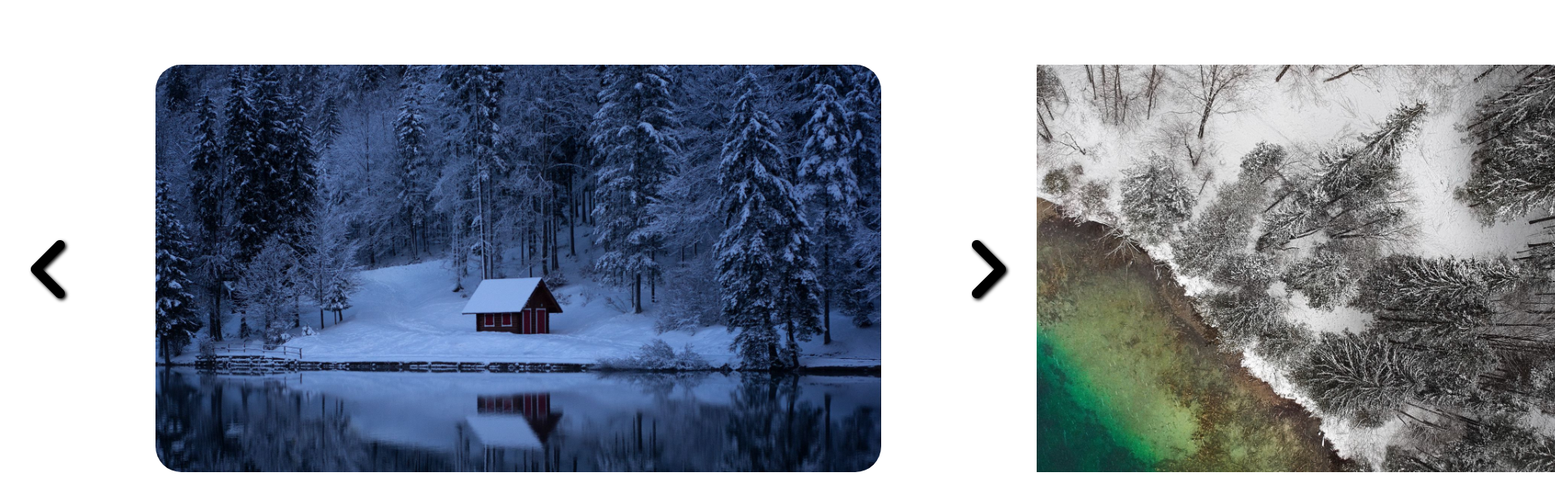
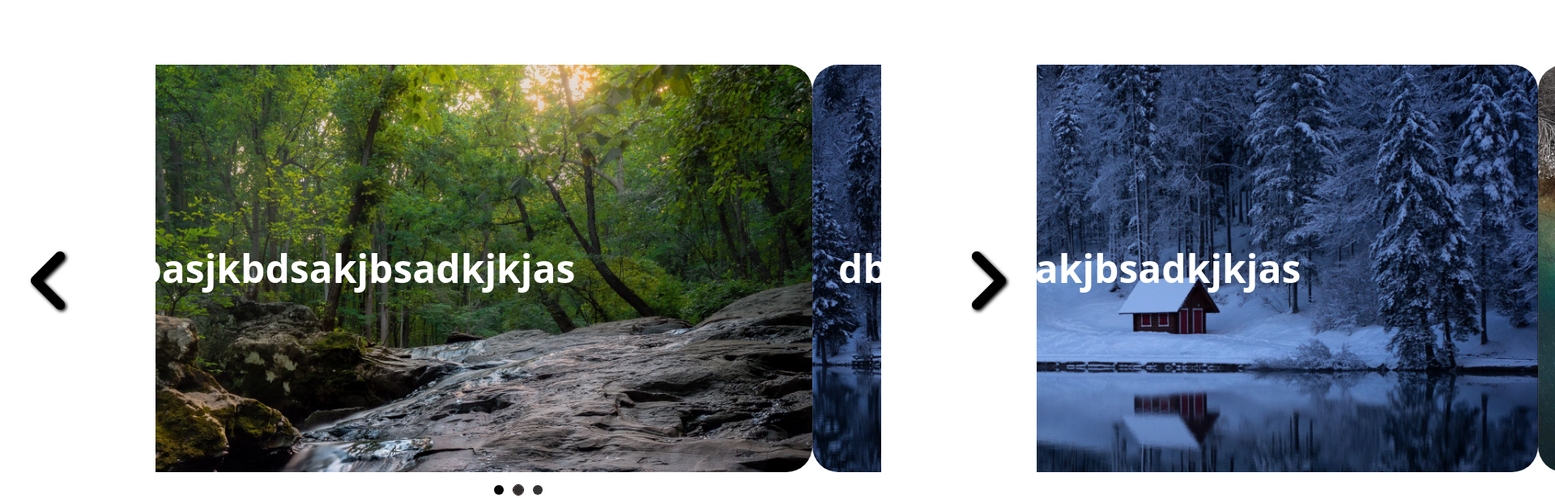
Before and after one commit to alidarovolj/testproject, a Vue app: page / in a window 1280 px wide. Shown: the top 616 px of the page at 81% size, 1920 px wide, since content can reach past the window. Built offline with nearby package versions, Linux system fonts and the light colour scheme.

Commit message:
carousel

```diff
--- a/src/assets/tailwind.less
+++ b/src/assets/tailwind.less
@@ -222,6 +222,15 @@ body {
             img {
                 border-radius: 2rem;
             }
+            p {
+                position: absolute;
+                top: 50%;
+                transform: translateY(-50%);
+                left: 2rem;
+                font-size: 3rem;
+                font-weight: 700;
+                color: #fff;
+            }
         }
     }
 
@@ -244,4 +253,14 @@ body {
         right: 0;
         top: 0;
     }
+    .indicator {
+        width: 12px;
+        height: 12px;
+        background: #000000cc;
+        border-radius: 100%;
+        &.active {
+            background: #000;
+            outline: 2px solid red;
+        }
+    }
 }
--- a/src/components/carousel.vue
+++ b/src/components/carousel.vue
@@ -4,19 +4,27 @@
     <div class="right"></div>
     <div class="cont">
       <div class="inner_content flex items-center">
-        <div class="slide w-full h-full">
+        <div class="slide w-full h-full relative">
           <img class="w-full" src="../assets/1.jpg" alt="" />
+          <p>dbasjkbdsakjbsadkjkjas</p>
         </div>
-        <div class="slide w-full h-full">
+        <div class="slide w-full h-full relative">
           <img class="w-full" src="../assets/2.jpg" alt="" />
+          <p>dbasjkbdsakjbsadkjkjas</p>
         </div>
-        <div class="slide w-full h-full">
+        <div class="slide w-full h-full relative">
           <img class="w-full" src="../assets/3.jpg" alt="" />
+          <p>dbasjkbdsakjbsadkjkjas</p>
         </div>
       </div>
     </div>
     <p class="arrow_first"><i class="fas fa-angle-left"></i></p>
     <p class="arrow_second"><i class="fas fa-angle-right"></i></p>
+    <div class="flex justify-center items-center mt-4">
+      <div class="indicator active"></div>
+      <div class="indicator mx-3"></div>
+      <div class="indicator"></div>
+    </div>
   </div>
 </template>
 
@@ -29,50 +37,96 @@ export default {
     var bool = true;
     $(".arrow_first").on("click", function () {
       bool = false;
+      setInterval(function () {
+        if (bool === false) {
+          bool = true;
+          console.log("bool restored");
+        }
+      }, 50000);
       if (a === 0) {
         $(".inner_content").css({ transform: "translateX(-66.66666%)" });
+        $(".indicator:nth-child(1), .indicator:nth-child(2)").removeClass(
+          "active"
+        );
+        $(".indicator:nth-child(3)").addClass("active");
         a = 2;
         console.log("1");
       } else if (a === 1) {
         $(".inner_content").css({ transform: "translateX(0)" });
+        $(".indicator:nth-child(2), .indicator:nth-child(3)").removeClass(
+          "active"
+        );
+        $(".indicator:nth-child(1)").addClass("active");
         a = 0;
         console.log("2");
       } else if (a === 2) {
         $(".inner_content").css({ transform: "translateX(-33.333333%)" });
+        $(".indicator:nth-child(1), .indicator:nth-child(3)").removeClass(
+          "active"
+        );
+        $(".indicator:nth-child(2)").addClass("active");
         a = 1;
         console.log("3");
       }
     });
     $(".arrow_second").on("click", function () {
       bool = false;
+      setInterval(function () {
+        if (bool === false) {
+          bool = true;
+          console.log("bool restored");
+        }
+      }, 5000);
       if (a === 0) {
         $(".inner_content").css({ transform: "translateX(-33.333333%)" });
+        $(".indicator:nth-child(1), .indicator:nth-child(3)").removeClass(
+          "active"
+        );
+        $(".indicator:nth-child(2)").addClass("active");
         a = 1;
       } else if (a === 1) {
         $(".inner_content").css({ transform: "translateX(-66.666666%)" });
+        $(".indicator:nth-child(1), .indicator:nth-child(2)").removeClass(
+          "active"
+        );
+        $(".indicator:nth-child(3)").addClass("active");
         a = 2;
       } else if (a === 2) {
         $(".inner_content").css({ transform: "translateX(0)" });
+        $(".indicator:nth-child(2), .indicator:nth-child(3)").removeClass(
+          "active"
+        );
+        $(".indicator:nth-child(1)").addClass("active");
         a = 0;
       }
     });
 
     setInterval(function () {
       if (bool === true) {
-        for (let i = 0; i <= 10; i++) {
         if (a === 0) {
-            $(".inner_content").css({ transform: "translateX(-66.66666%)" });
-            a = 2;
+          $(".inner_content").css({ transform: "translateX(-33.333333%)" });
+          $(".indicator:nth-child(1), .indicator:nth-child(3)").removeClass(
+            "active"
+          );
+          $(".indicator:nth-child(2)").addClass("active");
+          a = 1;
           console.log("1");
         } else if (a === 1) {
-            $(".inner_content").css({ transform: "translateX(0)" });
-            a = 0;
+          $(".inner_content").css({ transform: "translateX(-66.666666%)" });
+          $(".indicator:nth-child(1), .indicator:nth-child(2)").removeClass(
+            "active"
+          );
+          $(".indicator:nth-child(3)").addClass("active");
+          a = 2;
           console.log("2");
         } else if (a === 2) {
-            $(".inner_content").css({ transform: "translateX(-33.333333%)" });
-            a = 1;
+          $(".inner_content").css({ transform: "translateX(0)" });
+          $(".indicator:nth-child(2), .indicator:nth-child(3)").removeClass(
+            "active"
+          );
+          $(".indicator:nth-child(1)").addClass("active");
+          a = 0;
           console.log("3");
-          }
         }
       }
     }, 5000);
```
Lines whose indentation alone changed are shown as unchanged.
